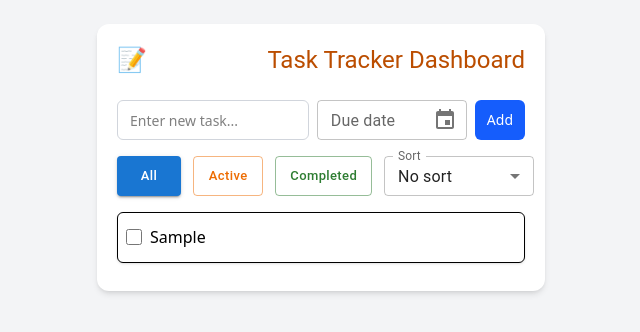
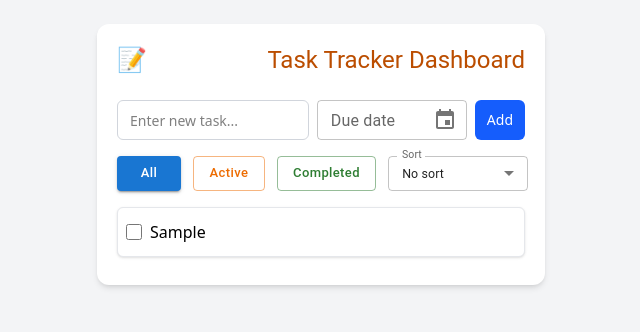
Before and after one commit to AisaJ/task_tracker, a React (Vite) app: page / in a window 1280 px wide. Both pictures are taken after typing "Sample" into the empty fields and a click on the button "Add". Shown: the top 332 px of the page, without its empty margins (319-959 px from the left). Built offline with nearby package versions, Linux system fonts and the light colour scheme; some icons are missing.

Commit message:
styling changes.

```diff
--- a/src/App.tsx
+++ b/src/App.tsx
@@ -1,8 +1,8 @@
-import React, { useEffect, useReducer, useState, useMemo } from "react";
+import React, { useEffect, useReducer, useState, } from "react";
 import TaskForm from "./components/TaskForm";
 import TaskList from "./components/TaskList";
 import type { Task, Action } from "./types";
-import { TextField, Button, Typography, FormControl, InputLabel, MenuItem,Select } from "@mui/material";
+import { Button, Typography, FormControl, InputLabel, MenuItem,Select } from "@mui/material";
 
 
 const reducer = (state: Task[], action: Action): Task[] => {
@@ -31,6 +31,19 @@ const App: React.FC = () => {
   const [darkMode, setDarkMode] = useState<boolean>(false);
   const [sortOrder, setSortOrder] = useState<"none" | "asc" | "desc">("none");
 
+  useEffect(() => {
+    const savedTasks = localStorage.getItem("tasks");
+    if (savedTasks) {
+      try {
+        const parsed = JSON.parse(savedTasks);
+        if (Array.isArray(parsed)) {
+          dispatch({ type: "LOAD_TASKS", tasks: parsed });
+        }
+      } catch (err) {
+        console.error("Error loading saved tasks:", err);
+      }
+    }
+  }, []);
 
   // Load tasks from localStorage
   useEffect(() => {
@@ -47,6 +60,9 @@ const App: React.FC = () => {
     localStorage.setItem("theme", darkMode ? "dark" : "light");
 
   }, [tasks, darkMode]);
+
+
+
   // Filter logic
   const filteredTasks = tasks.filter((task) => {
     if (filter === "active") return !task.completed;
@@ -66,6 +82,13 @@ const App: React.FC = () => {
 
     return sortOrder === "asc" ? dateA - dateB : dateB - dateA;
   });
+
+  //Sort list menu
+  const sortOptions = [
+    { value: "none", label: "No sort" },
+    { value: "asc", label: "Earliest due" },
+    { value: "desc", label: "Latest due" },
+  ];
 
   return (
     <div className={`${darkMode ? "dark" : ""}`}>
@@ -105,16 +128,20 @@ const App: React.FC = () => {
                 </Button>
               ))}
               <FormControl size="small" >
-                <InputLabel>Sort</InputLabel>
+                <InputLabel sx={{ fontSize: "0.875rem" }}>Sort</InputLabel>
                 <Select
                   value={sortOrder}
                   label="Sort"
                   onChange={(e) => setSortOrder(e.target.value as "none" | "asc" | "desc")}
-                  sx={{ minWidth: 150 }}
+                  sx={{ minWidth: 140, fontSize: "0.775rem" }}
                 >
-                  <MenuItem value="none">No sort</MenuItem>
-                  <MenuItem value="asc">Earliest due</MenuItem>
-                  <MenuItem value="desc">Latest due</MenuItem>
+                {sortOptions.map((option) => (
+
+                  <MenuItem key={option.value} value={option.value} sx={{fontSize:"0.775rem"}}>
+                    {option.label}
+                  </MenuItem> )
+                )}
+
                 </Select>
               </FormControl>
 
--- a/src/components/TaskItem.tsx
+++ b/src/components/TaskItem.tsx
@@ -13,7 +13,7 @@ interface TaskItemProps {
 const TaskItem: React.FC<TaskItemProps> = ({ task, toggleTask, deleteTask }) => {
     const isOverdue = task.dueDate && !task.completed && dayjs(task.dueDate).isBefore(dayjs(), "day");
   return (
-    <div className="flex justify-between items-center bg-white p-2 mb-2 rounded-md shadow-sm border">
+    <div className="flex justify-between items-center bg-white p-2 mb-2 rounded-md shadow-sm border border-gray-200 dark:bg-gray-400 dark:border-gray-200">
         <div className="flex items-center gap-2">
             <input
             type="checkbox"
```
